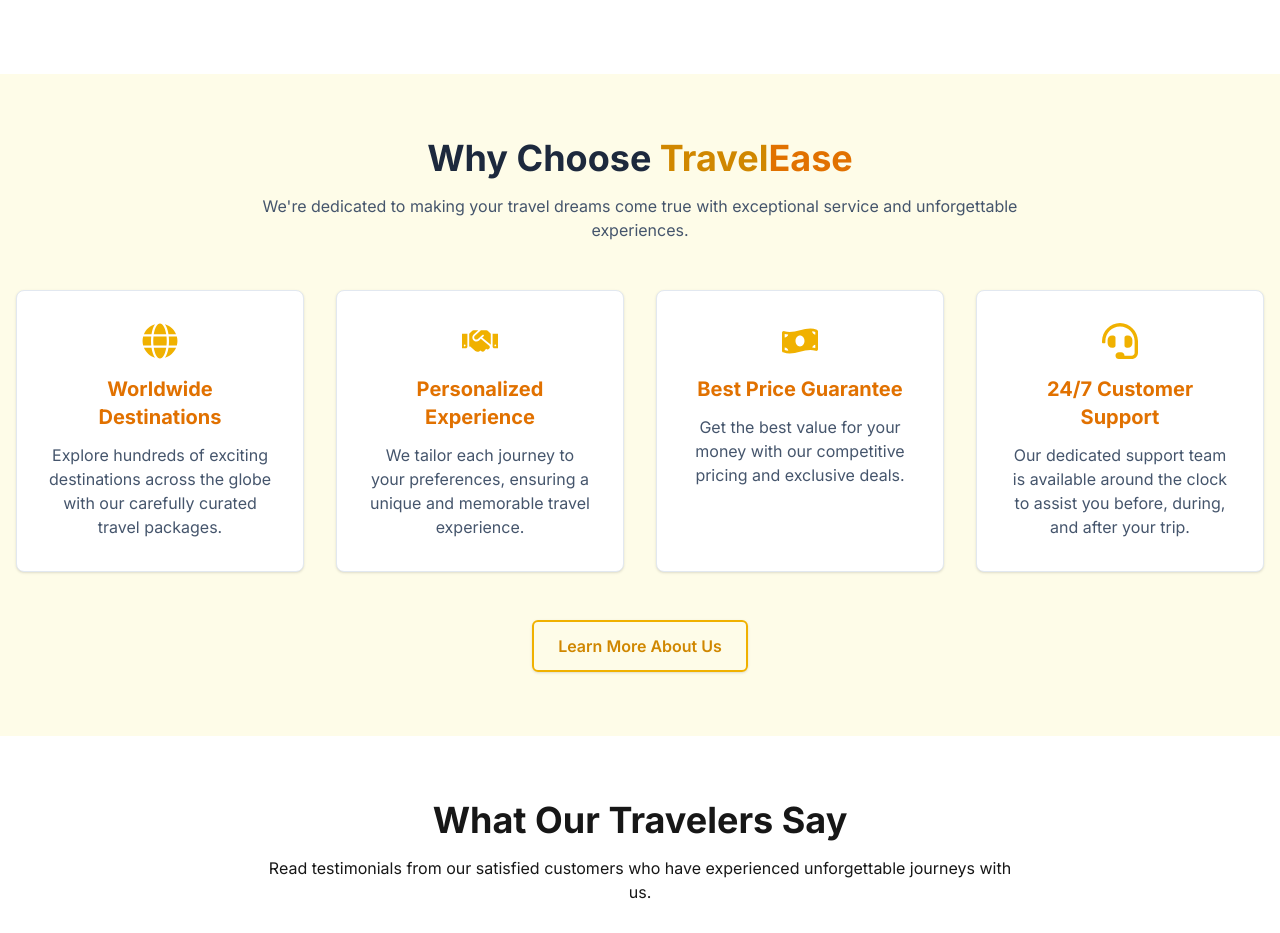
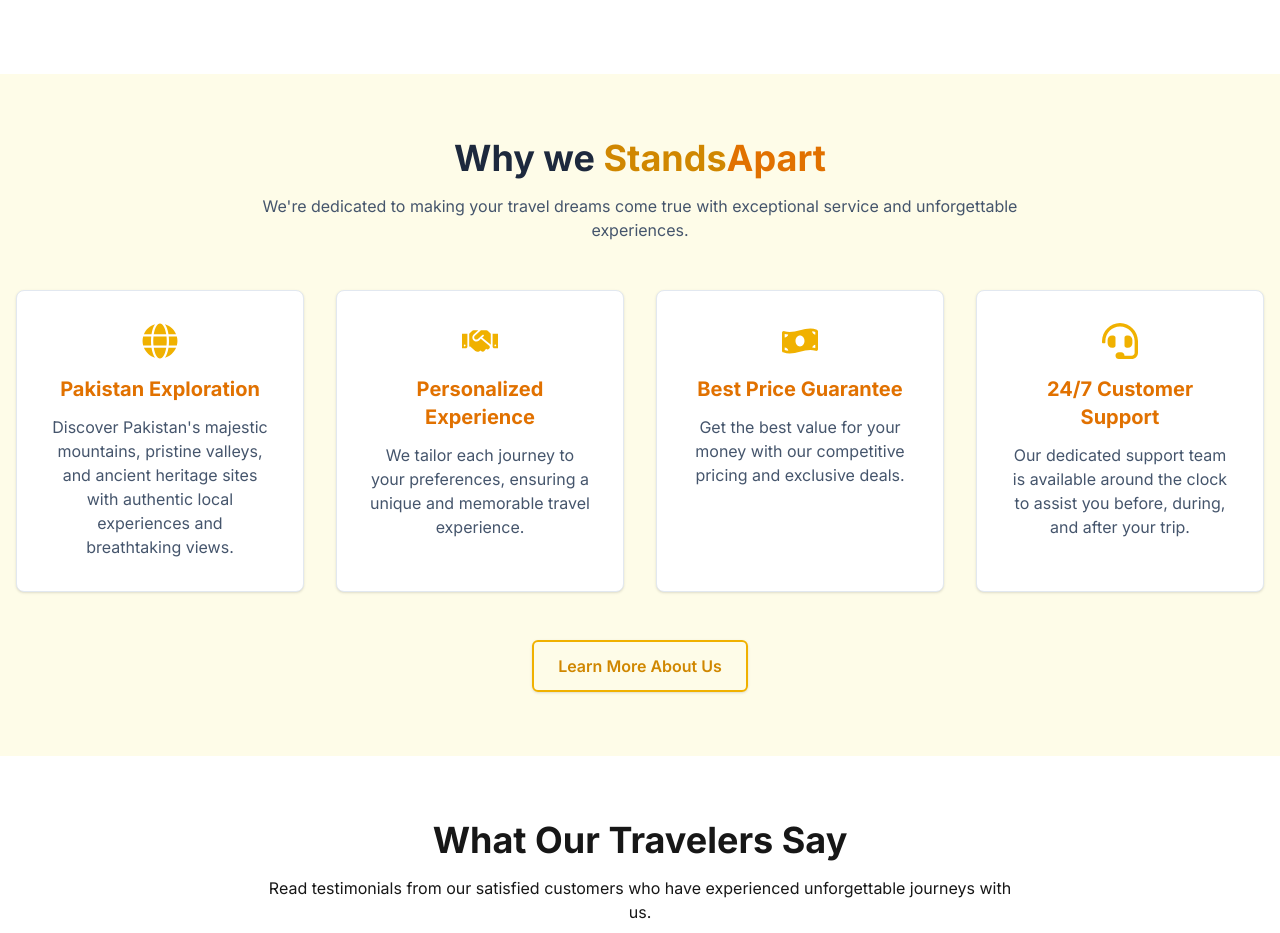
Before and after one commit to SonnuSaleem/travel, a Next.js app: page / in a window 1280 px wide. Shown: the part 2200-3133 px from the top of the page. Built offline with nearby package versions, Linux system fonts and the light colour scheme; no server answers; a web font is replaced by a local one.

Commit message:
update my files

```diff
--- a/src/app/payment/page.tsx
+++ b/src/app/payment/page.tsx
@@ -453,6 +453,27 @@
         background-color: #ffffff;
       }
     }
+    @media print {
+      @page {
+        margin: 0;
+        size: auto;
+      }
+      body {
+        margin: 0;
+        padding: 0;
+        -webkit-print-color-adjust: exact !important;
+        print-color-adjust: exact !important;
+      }
+      /* Hide URL info that browsers add when printing */
+      html {
+        height: 100%;
+        overflow: hidden;
+      }
+      /* Hide any browser-added footers */
+      body::after {
+        content: none !important;
+      }
+    }
     .header {
       display: flex;
       justify-content: space-between;
--- a/src/components/WhyChooseUs.tsx
+++ b/src/components/WhyChooseUs.tsx
@@ -6,8 +6,8 @@
 const features = [
   {
     icon: <FaGlobe className="text-4xl text-yellow-500" />,
-    title: 'Worldwide Destinations',
-    description: 'Explore hundreds of exciting destinations across the globe with our carefully curated travel packages.'
+    title: 'Pakistan Exploration',
+    description: 'Discover Pakistan\'s majestic mountains, pristine valleys, and ancient heritage sites with authentic local experiences and breathtaking views.'
   },
   {
     icon: <FaHandshake className="text-4xl text-yellow-500" />,
@@ -38,7 +38,7 @@
           className="text-center mb-12"
         >
           <h2 className="text-3xl md:text-4xl font-bold text-slate-800 mb-4">
-            Why Choose <span className="text-yellow-600">Travel</span><span className="text-amber-600">Ease</span>
+            Why we <span className="text-yellow-600">Stands</span><span className="text-amber-600">Apart</span>
           </h2>
           <p className="text-slate-600 max-w-3xl mx-auto">
             We&apos;re dedicated to making your travel dreams come true with exceptional service and unforgettable experiences.
```
